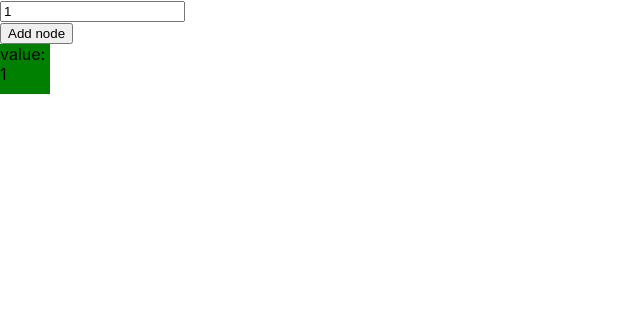
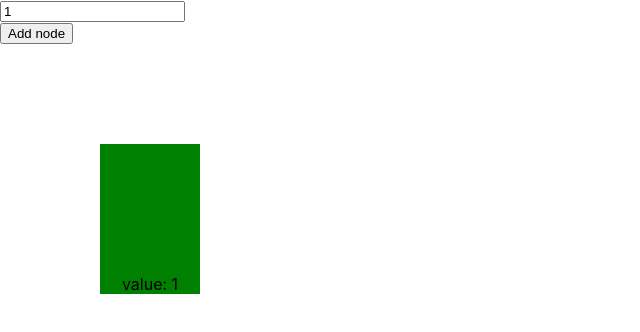
Before and after one commit to rafaquelhodev/data-structure-viewer, a React (Create React App) app: page / in a window 1280 px wide. Both pictures are taken after a click on the button "Add node". Shown: the top 332 px of the page, without its empty margins (0-640 px from the left). Built offline with nearby package versions, Linux system fonts and the light colour scheme.

Commit message:
Adjusting node list layout

```diff
--- a/src/components/Node.tsx
+++ b/src/components/Node.tsx
@@ -7,7 +7,7 @@ function renderLinkedList(props: InputProps) {
     let currentNode = props.linkedList.getHead();
     while (currentNode != null) {
         const el = (<div style={rectangle}>
-            <span>value: {currentNode.value}</span>
+            <div>value: {currentNode.value}</div>
         </div>);
 
         linkedListJsx.push(el);
@@ -23,14 +23,23 @@ interface InputProps extends InputHTMLAttributes<HTMLInputElement> {
 }
 
 const rectangle = {
-    width: '50px',
-    height: '50px',
-    background: 'green'
+    "width": '100px',
+    "height": '150px',
+    "background": 'green',
+    "margin": "100px",
+    "display": "flex",
+    "flex-direction": "column",
+    "justify-content": "flex-end",
+    "align-items": "center"
+}
+
+const nodeListStyle = {
+    display: 'flex'
 }
 
 const Node: React.FC<InputProps> = (props) => {
     return (
-        <div>
+        <div style={nodeListStyle}>
             {renderLinkedList(props)}
         </div>
     );
```
